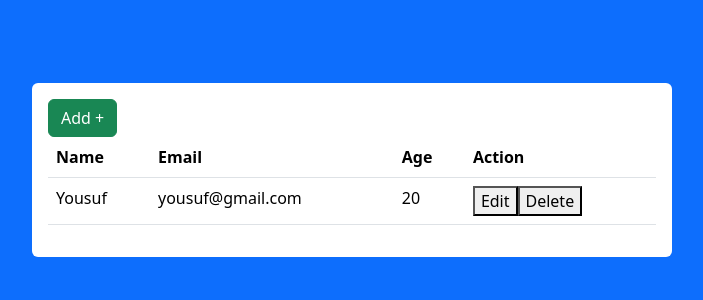
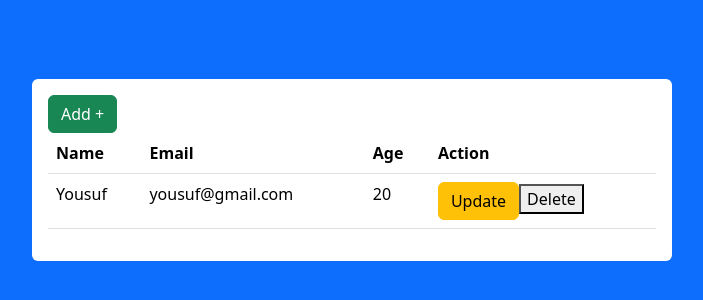
Before and after one commit to bhanusunrise/MERN-stack-CRUD-operations, a React (Vite) app in the folder client/: page / in a window 1280 px wide. Shown: the part 230-530 px from the top of the page, without its empty margins (288-991 px from the left). Built offline with nearby package versions, Linux system fonts and the light colour scheme.

Commit message:
Update Button Cerated

```diff
--- a/client/src/Users.tsx
+++ b/client/src/Users.tsx
@@ -33,7 +33,7 @@ const Users: React.FC = () => {
                 <td>{user.Email}</td>
                 <td>{user.Age}</td>
                 <td>
-                  <button>Edit</button>
+                  <Link to="/update" className = "btn btn-warning">Update</Link>
                   <button>Delete</button>
                 </td>
               </tr>
```
